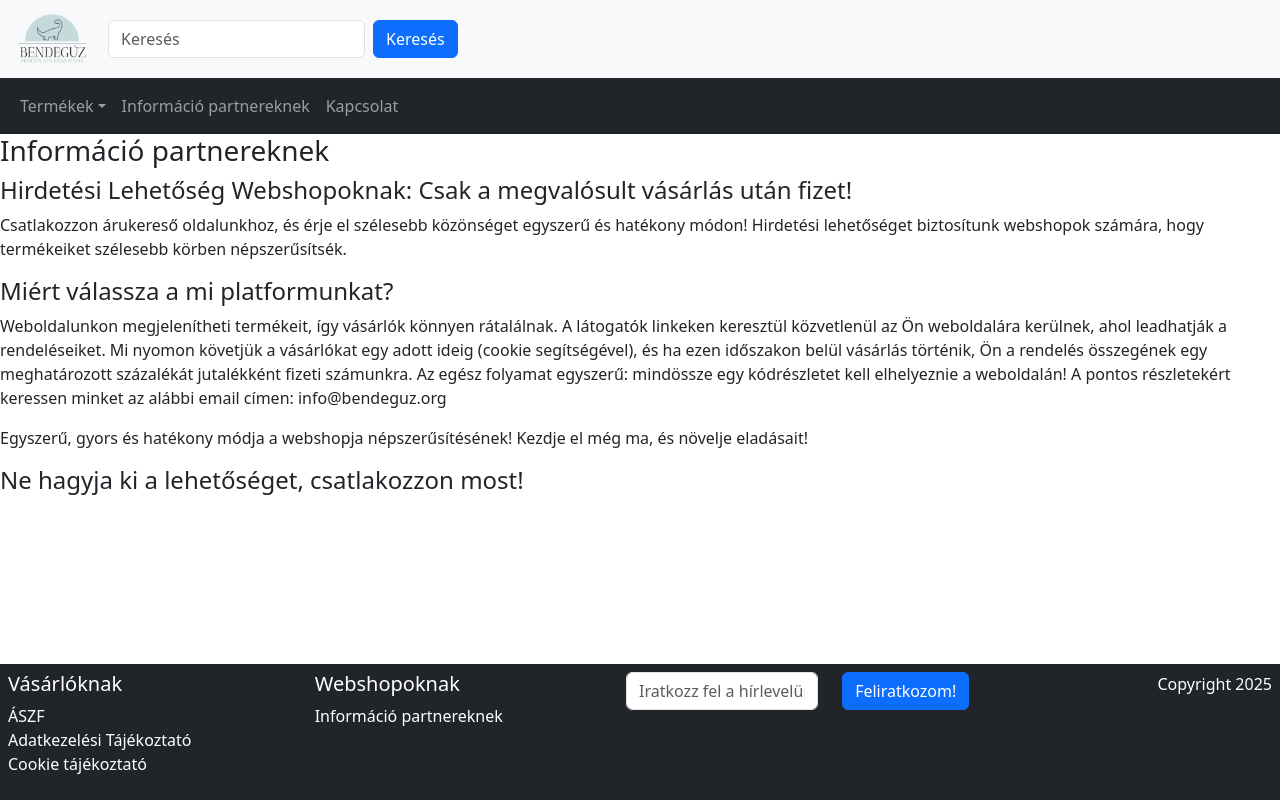
After one commit to SzLilla/bendeguz, a PHP site: page /informacio-partnereknek.php in a window 1280 px wide. The commit adds this page. Run offline with PHP 8.4, Linux system fonts and the light colour scheme; a stand-in replaces the project's code that opens the database connection.

Commit message:
bugfix footer, add info-for-partners and connect pages

```diff
--- a/src/footer.php
+++ b/src/footer.php
@@ -1,4 +1,4 @@
-<div class="d-flex justify-content-between bg-dark text-white fixed-bottom">
+<div class="d-flex justify-content-between bg-dark text-white mt-auto">
     <div class="p-2">
         <h5> Vásárlóknak</h5>
         <ul class="list-unstyled text-white">
--- a/src/header.php
+++ b/src/header.php
@@ -31,10 +31,10 @@
                             <li><a class="dropdown-item" href="#">Babaápolás</a></li>
                         </ul>
                     <li class="nav-item">
-                        <a class="nav-link" href="#">Rólunk</a>
+                        <a class="nav-link" href="./informacio-partnereknek.php">Információ partnereknek</a>
                     </li>
                     <li class="nav-item">
-                        <a class="nav-link" href="#">Kapcsolat</a>
+                        <a class="nav-link" href="./kapcsolat.php">Kapcsolat</a>
                     </li>
                 </ul>
             </div>
--- a/src/index.php
+++ b/src/index.php
@@ -6,8 +6,8 @@
 </head>
 
 <body>
+    <div class="d-flex flex-column min-vh-100">
         <?php include '../src/header.php'; ?>
-    <!-- <?php include '../src/footer.php'; ?> TODO not fix -->
 
         <div class="container-fluid mt-3">
             <div class="row">
@@ -68,6 +68,10 @@
                 <div class="col-4 p-3 bg-dark text-white">.col</div>
             </div>
         </div>
+
+        <?php include '../src/footer.php'; ?>
+    </div>
+
 </body>
 
 </html>
--- /dev/null
+++ b/src/informacio-partnereknek.php
@@ -0,0 +1,34 @@
+<!DOCTYPE html>
+<html>
+
+<head>
+    <?php include '../src/commonheader.php'; ?>
+</head>
+
+<body>
+    <div class="d-flex flex-column min-vh-100">
+        <?php include '../src/header.php'; ?>
+
+        <h3>Információ partnereknek</h3>
+        <h4>Hirdetési Lehetőség Webshopoknak: Csak a megvalósult vásárlás után fizet!</h4>
+
+        <p>Csatlakozzon árukereső oldalunkhoz, és érje el szélesebb közönséget egyszerű és hatékony módon! Hirdetési
+            lehetőséget biztosítunk webshopok számára, hogy termékeiket szélesebb körben népszerűsítsék.</p>
+
+        <h4>Miért válassza a mi platformunkat?</h4>
+
+        <p>Weboldalunkon megjelenítheti termékeit, így vásárlók könnyen rátalálnak.
+            A látogatók linkeken keresztül közvetlenül az Ön weboldalára kerülnek, ahol leadhatják a rendeléseiket.
+            Mi nyomon követjük a vásárlókat egy adott ideig (cookie segítségével), és ha ezen időszakon belül vásárlás
+            történik,
+            Ön a rendelés összegének egy meghatározott százalékát jutalékként fizeti számunkra.
+            Az egész folyamat egyszerű: mindössze egy kódrészletet kell elhelyeznie a weboldalán!
+            A pontos részletekért keressen minket az alábbi email címen: info@bendeguz.org</p>
+
+        <p>Egyszerű, gyors és hatékony módja a webshopja népszerűsítésének! Kezdje el még ma, és növelje eladásait!</p>
+
+        <h4>Ne hagyja ki a lehetőséget, csatlakozzon most!</h4>
+
+        <?php include '../src/footer.php'; ?>
+    </div>
+</body>
```
Also changed, not shown: src/kapcsolat.php (added, +21 -0 lines). Lines whose indentation alone changed are shown as unchanged.
